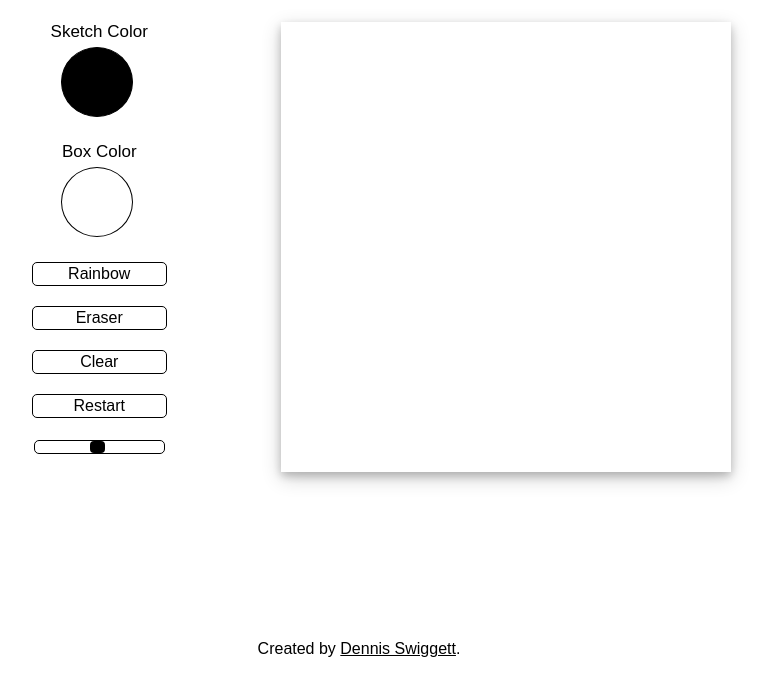
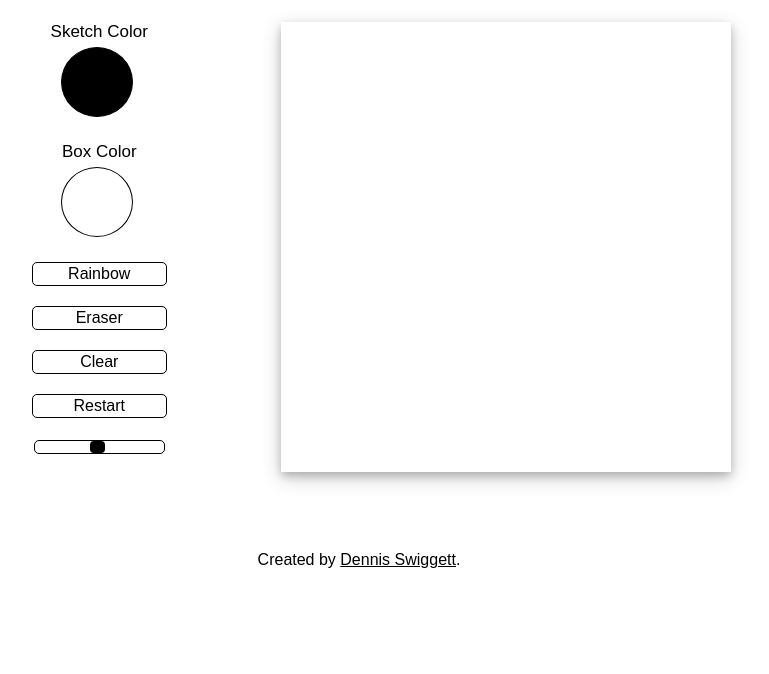
Before and after one commit to dswiggett/etch-a-sketch, a plain HTML site: page index.html in a window 1280 px wide. Shown: the part 140-814 px from the top of the page, without its empty margins (281-1050 px from the left). Drawn offline with Linux system fonts and the light colour scheme; a web font is replaced by a local one.

Commit message:
changed padding-top in credit class

```diff
--- a/style.css
+++ b/style.css
@@ -102,7 +102,7 @@ button:hover {
 
 /* Credits */
 .credit {
-    padding-top: 12%;
+    padding-top: 5%;
 }
 
 a {
```
